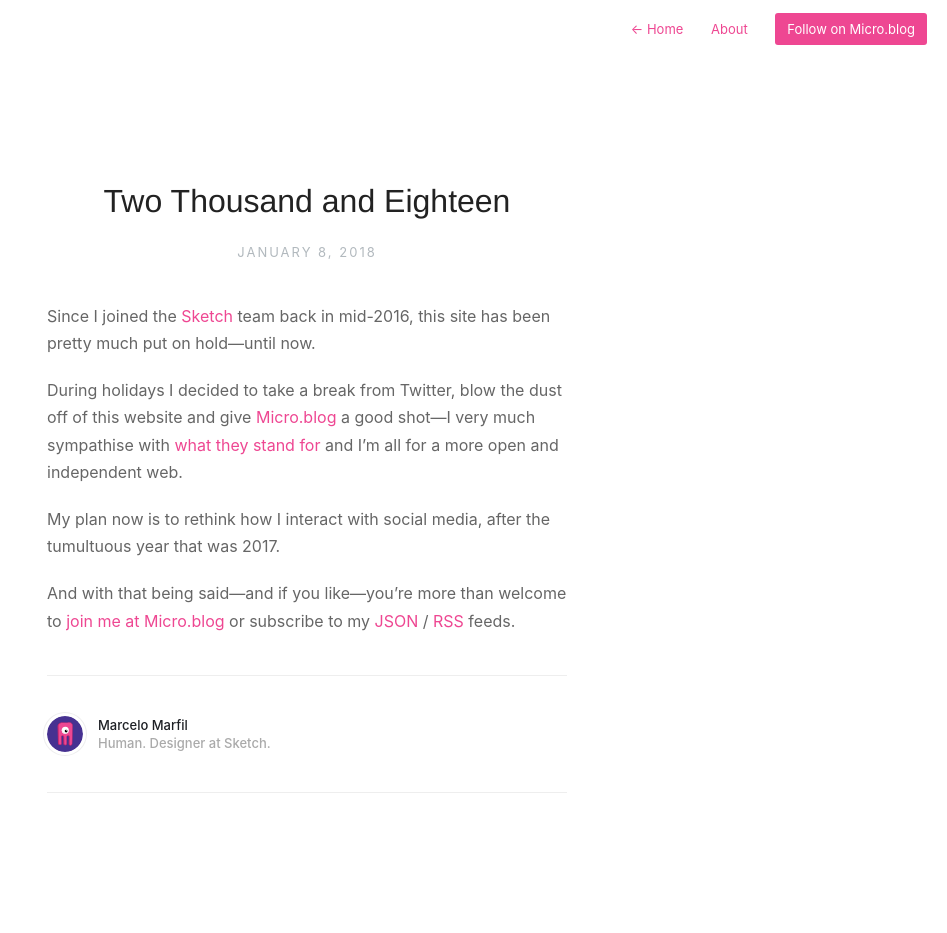
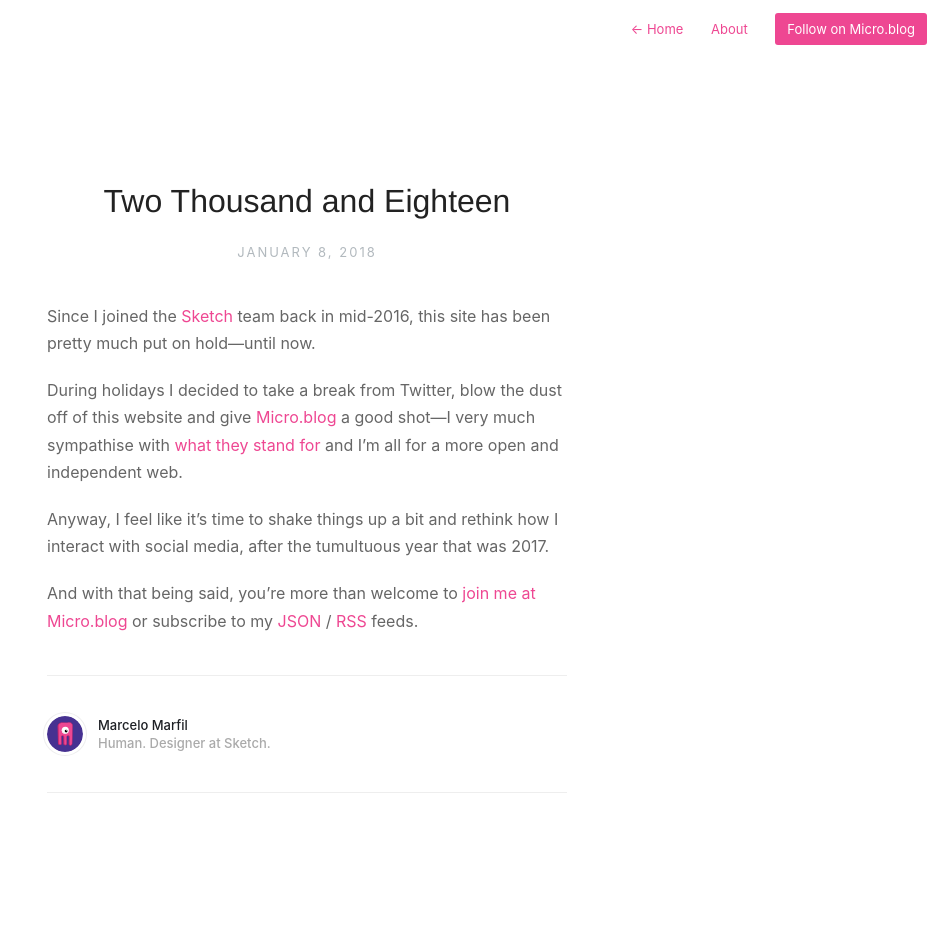
Before and after one commit to lifeinoppo/netlify, a Jekyll site: the page built from _posts/2018-01-08-two-thousand-and-eighteen.markdown, in a window 1280 px wide. Shown: the whole page, without its empty margins (333-1280 px from the left). Built offline with Jekyll 4.4.1, drawn with Linux system fonts in a browser that asks for light colours.

Commit message:
here we go again, more tweaks

```diff
--- a/_posts/2018-01-08-two-thousand-and-eighteen.markdown
+++ b/_posts/2018-01-08-two-thousand-and-eighteen.markdown
@@ -7,6 +7,6 @@ Since I joined the [Sketch](https://sketchapp.com/) team back in mid-2016, this
 
 During holidays I decided to take a break from Twitter, blow the dust off of this website and give [Micro.blog](https://micro.blog/) a good shot—I very much sympathise with [what they stand for](http://help.micro.blog/2015/why-i-created-this/) and I'm all for a more open and independent web.
 
-My plan now is to rethink how I interact with social media, after the tumultuous year that was 2017.
+Anyway, I feel like it's time to shake things up a bit and rethink how I interact with social media, after the tumultuous year that was 2017.
 
-And with that being said—and if you like—you're more than welcome to [join me at Micro.blog](https://micro.blog/mmarfil) or subscribe to my [JSON](https://mmarfil.com/feed.json) / [RSS](https://mmarfil.com/feed.xml) feeds.
+And with that being said, you're more than welcome to [join me at Micro.blog](https://micro.blog/mmarfil) or subscribe to my [JSON](https://mmarfil.com/feed.json) / [RSS](https://mmarfil.com/feed.xml) feeds.
```
